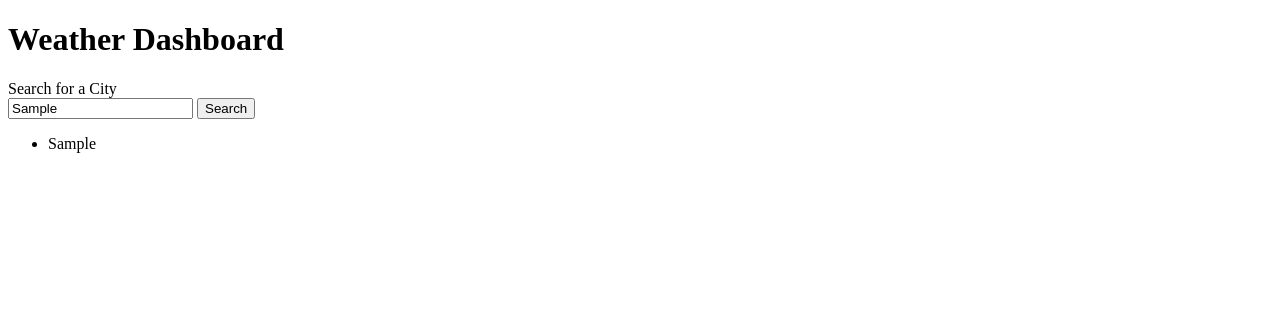
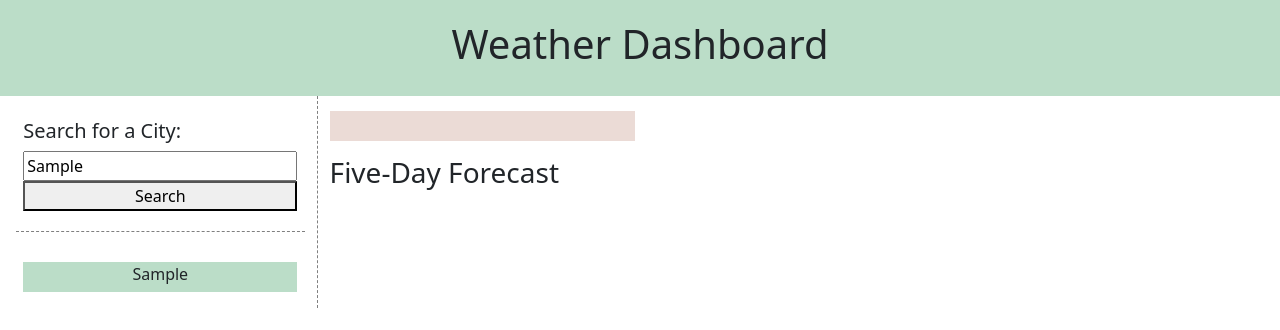
Before and after one commit to ChristieHyde/WeatherDashboard, a plain HTML site: page index.html in a window 1280 px wide. Both pictures are taken after typing "Sample" into the empty fields and a click on the button "Search". Drawn offline with nearby package versions, Linux system fonts and the light colour scheme; no server answers.

Commit message:
Added page styling

```diff
--- a/assets/script/script.js
+++ b/assets/script/script.js
@@ -8,6 +8,10 @@ $(function () {
     var currentWeatherRootEl = $("#current-weather");
     var forecastRootEl = $("#forecast");
     var searchHistoryRootEl = $("#search-history");
+    var forecastHeadingEl = $("#forecast-heading");
+
+    currentWeatherRootEl.hide();
+    forecastHeadingEl.hide();
 
     var searchHistoryList = [];
     if (localStorage.getItem("history")) {
@@ -31,6 +35,8 @@ $(function () {
         currentWeatherRootEl.empty();
         forecastRootEl.empty();
         searchHistoryRootEl.empty();
+        currentWeatherRootEl.show();
+        forecastHeadingEl.show();
 
         var apiCurrentUrl = `https://api.openweathermap.org/data/2.5/weather?q=${searchedCity}&appid=${API_KEY}&units=metric`;
         var apiForecastUrl = `https://api.openweathermap.org/data/2.5/forecast?q=${searchedCity}&appid=${API_KEY}&units=metric`;
@@ -42,11 +48,11 @@ $(function () {
             .then(function (currentWeatherRaw) {
                 var currentWeatherProcessed = processWeather(currentWeatherRaw, currentWeatherRaw.timezone);
 
-                var cityNameEl = $('<p>');
+                var cityNameEl = $('<h2>');
                 var currentDateEl = $('<p>');
                 var iconImgEl = $('<img>');
-                var currentTemperatureEl = $('<p>');
-                var conditionSummaryEl = $('<p>');
+                var currentTemperatureEl = $('<h3>');
+                var conditionSummaryEl = $('<h4>');
                 var conditionListEl = $('<ul>');
                 var minEl = $('<li>');
                 var maxEl = $('<li>');
@@ -57,7 +63,7 @@ $(function () {
                 currentDateEl.text(`Weather at ${currentWeatherProcessed.dateTime}:`);
                 currentTemperatureEl.text(`${currentWeatherProcessed.temperature}°C`);
                 conditionSummaryEl.text(currentWeatherProcessed.summary);
-                iconImgEl.attr("src", currentWeatherProcessed.iconUrl);
+                iconImgEl.attr("src", currentWeatherProcessed.iconUrlBig);
 
                 minEl.text(`Minimum: ${currentWeatherProcessed.tempMin}°C`);
                 maxEl.text(`Maximum: ${currentWeatherProcessed.tempMax}°C`);
@@ -120,6 +126,8 @@ $(function () {
                     var windEl = $('<li>');
                     var humidEl = $('<li>');
 
+                    forecastDayCardEl.addClass("forecast-card col-2");
+
                     forecastDateEl.text(forecastCardList[i].date);
                     conditionSummaryEl.text(mostCommon(forecastCardList[i].summary));
                     iconImgEl.attr("src", mostCommon(forecastCardList[i].iconUrl));
@@ -163,6 +171,7 @@ $(function () {
             dateTime: "",
             summary: "",
             iconUrl: "",
+            iconUrlBig: "",
             temperature: "",
             tempMin: "",
             tempMax: "",
@@ -179,6 +188,7 @@ $(function () {
 
         var iconCode = rawWeather.weather[0].icon;
         processedWeather.iconUrl = `https://openweathermap.org/img/wn/${iconCode}.png`;
+        processedWeather.iconUrlBig = `https://openweathermap.org/img/wn/${iconCode}@2x.png`;
 
         var localDate = new Date((rawWeather.dt+timezone)*1000).toUTCString();
         var date = localDate.slice(5, 16);
--- a/assets/style/style.css
+++ b/assets/style/style.css
@@ -0,0 +1,95 @@
+:root {
+    --bg-light: white;
+    --header-accent: #bbddc8;
+    --card-accent: #ebdbd6;
+    --dash-border: #b2beb5;
+}
+
+main {
+    margin-left: 0;
+    display: flex;
+    background-color: var(--bg-light);
+}
+
+ul {
+    list-style-type: none;
+}
+
+.row {
+    justify-content: space-between;
+    width: 98%;
+}
+
+header {
+    padding: 20px;
+    background-color: var(--header-accent);
+}
+
+.sidebar {
+    border-right: 1px dashed grey;
+    height: 100%;
+    padding-top: 20px;
+}
+
+#search-form {
+    width: 95%;
+    margin-left: 2.5%;
+}
+
+#search-form label {
+    font-size: 20px;
+    margin-bottom: 5px;
+}
+
+#search-form input {
+    width: 100%;
+}
+
+#search-form button {
+    min-width: 70px;
+    width: 100%;
+    align-self: right;
+}
+
+#search-history {
+    margin-top: 20px;
+    border-top: 1px dashed grey;
+    padding-top: 20px;
+    padding-inline-start: 0px;
+}
+
+#search-history li {
+    width: 95%;
+    height: 30px;
+    margin: 10px 2.5%;
+    background-color: var(--header-accent);
+    text-align: center;
+}
+
+#current-weather {
+    margin: 15px 0;
+    background-color: var(--card-accent);
+    padding: 15px 0;
+}
+
+#current-weather h2, #current-weather h3, #current-weather h4, #current-weather p, #current-weather img {
+    margin-left: 30px;
+}
+
+#current-weather ul {
+    margin-left: 10px;
+}
+
+#forecast {
+    margin-left: 0;
+}
+
+.forecast-card {
+    background-color: var(--card-accent);
+    padding: 15px 0;
+}
+
+.forecast-card p, .forecast-card img {
+    font-weight: bold;
+    margin: 0 20px;
+}
--- a/index.html
+++ b/index.html
@@ -15,17 +15,18 @@
             integrity="sha256-9/aliU8dGd2tb6OSsuzixeV4y/faTqgFtohetphbbj0="
             crossorigin="anonymous"
       ></script>
+        <link rel="stylesheet" href="https://cdn.jsdelivr.net/npm/bootstrap@5.1.3/dist/css/bootstrap.min.css">
         <title>Weather Dashboard</title>
     </head>
     <body>
-        <header>
+        <header class="text-center margin-5">
             <h1>Weather Dashboard</h1>
         </header>
-        <main>
-            <aside class="sidebar">
+        <main class="row mx-1">
+            <aside class="sidebar col-12 col-md-4 col-lg-3">
                 <section>
                     <form id="search-form">
-                        <label for="city-search">Search for a City</label>
+                        <label for="city-search">Search for a City:</label>
                         <br>
                         <input id="city-search"/>
                         <button>Search</button>
@@ -35,11 +36,12 @@
 
                 </ul>
             </aside>
-            <section class="main-content">
-                <article id="current-weather">
+            <section class="content col-12 col-md-8 col-lg-9">
+                <article id="current-weather" class="col-4">
 
                 </article>
-                <section id="forecast">
+                <h3 id="forecast-heading">Five-Day Forecast</h3>
+                <section id="forecast" class="row">
 
                 </section>
             </section>
```
